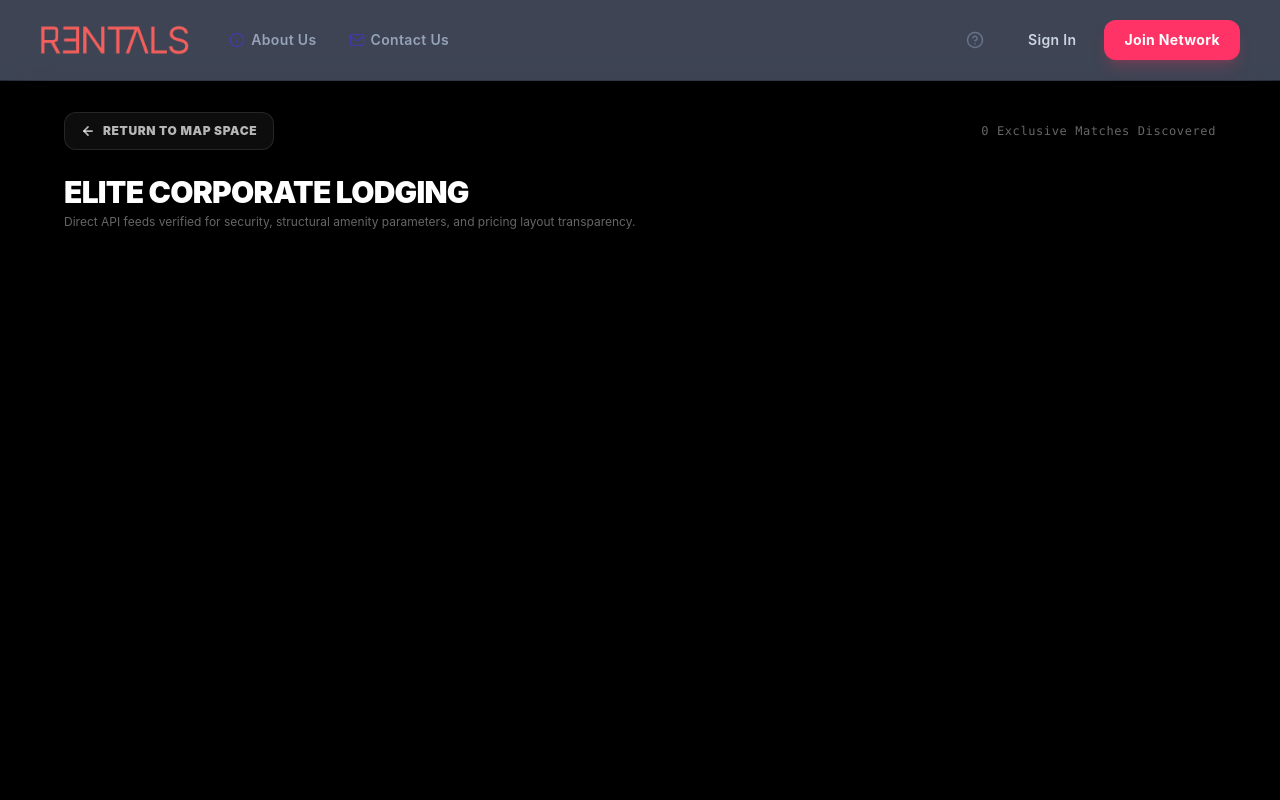
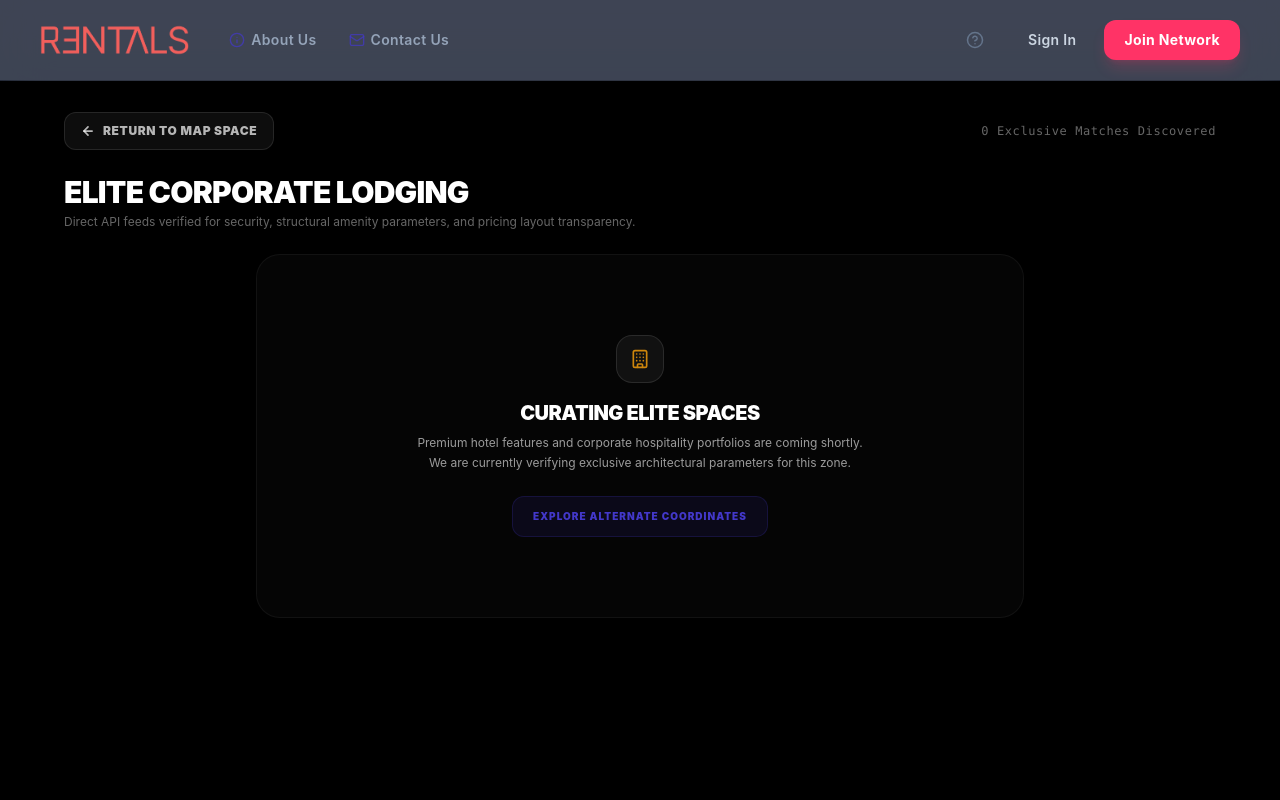
Before and after one commit to Ademolah/RENTALS_FRONTEND, a React (Vite) app: page /hotels-page in a window 1280 px wide. Shown: the top 800 px of the page. Built offline with nearby package versions, Linux system fonts and the light colour scheme.

Commit message:
updated hotel empty state

```diff
--- a/src/pages/hotel/HotelExplorer.jsx
+++ b/src/pages/hotel/HotelExplorer.jsx
@@ -1,5 +1,5 @@
 
-import { Star, MapPin, Shield, ArrowRight, ArrowLeft } from 'lucide-react';
+import { Star, MapPin, Shield, ArrowRight, ArrowLeft, Building } from 'lucide-react';
 import { ReservationModal } from './HotelReservation';
 import {useState} from 'react';
 import { HotelCardCarousel } from './HotelCardCarousel';
@@ -39,9 +39,44 @@ export const HotelExplorerGrid = ({ hotels, onBack, darkMode = true }) => {
           </p>
         </div>
 
-       {/* Structured Row Pipeline (Inspired by Booking.com Layout) */}
+        {/* =======================================================================
+            CONDITIONAL REPOSITORY LIFECYCLE (EMPTY VS LOADED STATE)
+            ======================================================================= */}
+        {!hotels || hotels.length === 0 ? (
+          /* PREMIUM BOUTIQUE EMPTY STATE */
+          <div className={`border rounded-3xl p-12 md:p-20 text-center space-y-4 max-w-3xl mx-auto transition-all duration-300 ${
+            darkMode
+              ? "bg-white/[0.02] border-white/5 shadow-[0_12px_40px_-12px_rgba(0,0,0,0.5)]"
+              : "bg-white border-slate-200/60 shadow-xl shadow-slate-100/50"
+          }`}>
+            <div className={`w-12 h-12 mx-auto rounded-2xl flex items-center justify-center border transition-all duration-300 ${
+              darkMode ? "bg-white/5 border-white/10 text-brand-gold" : "bg-slate-50 border-slate-200 text-brand-cobalt"
+            }`}>
+              <Building size={20} className="animate-pulse" />
+            </div>
+
+            <div className="space-y-1.5 max-w-md mx-auto">
+              <h2 className="text-lg md:text-xl font-black tracking-tight uppercase">
+                Curating Elite Spaces
+              </h2>
+              <p className={`text-xs leading-relaxed ${darkMode ? "text-white/60" : "text-slate-600"}`}>
+                Premium hotel features and corporate hospitality portfolios are coming shortly. We are currently verifying exclusive architectural parameters for this zone.
+              </p>
+            </div>
+
+            <div className="pt-2">
+              <button
+                onClick={onBack}
+                className="text-[10px] font-black uppercase tracking-widest text-brand-cobalt bg-brand-cobalt/10 hover:bg-brand-cobalt/20 border border-brand-cobalt/20 px-5 py-3 rounded-xl transition-all duration-300 cursor-pointer"
+              >
+                Explore Alternate Coordinates
+              </button>
+            </div>
+          </div>
+        ) : (
+          /* Structured Row Pipeline (Inspired by Booking.com Layout) */
           <div className="space-y-4">
-  {hotels?.map((hotel) => {
+            {hotels.map((hotel) => {
               // Compute minimum base rate straight from the room variants map array matrix
               const baseRate = hotel.roomTypes && hotel.roomTypes.length > 0
                 ? Math.min(...hotel.roomTypes.map(r => Number(r.pricePerNight || 0)))
@@ -146,6 +181,7 @@ export const HotelExplorerGrid = ({ hotels, onBack, darkMode = true }) => {
               );
             })}
           </div>
+        )}
 
       </div>
 
```
Lines whose indentation alone changed are shown as unchanged.
